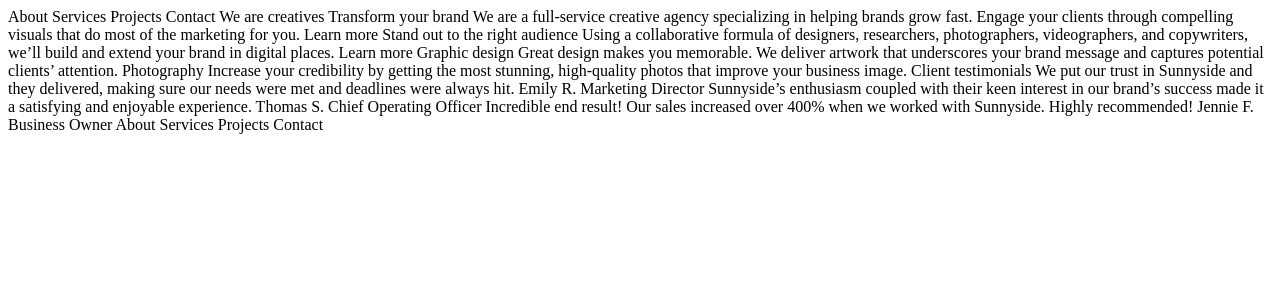
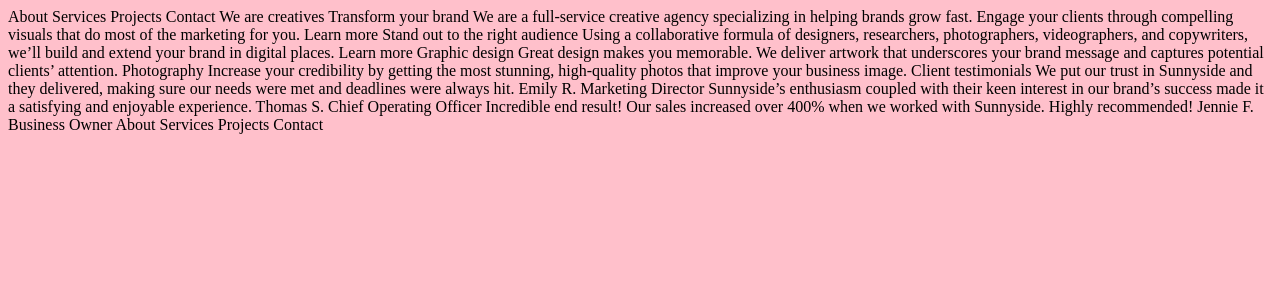
Before and after one commit to Arsalan2078/sunnyside-agency-landing-page, a React (Vite) app: page / in a window 1280 px wide. Shown: the top 300 px of the page. Built offline with nearby package versions, Linux system fonts and the light colour scheme.

Commit message:
sass installed

```diff
--- a/package.json
+++ b/package.json
@@ -11,7 +11,8 @@
   },
   "dependencies": {
     "react": "^19.2.0",
-    "react-dom": "^19.2.0"
+    "react-dom": "^19.2.0",
+    "sass": "^1.97.2"
   },
   "devDependencies": {
     "@eslint/js": "^9.39.1",
--- a/src/main.tsx
+++ b/src/main.tsx
@@ -1,5 +1,6 @@
 import { StrictMode } from "react";
 import { createRoot } from "react-dom/client";
+import "./scss/globals.scss";
 import App from "./App.tsx";
 
 createRoot(document.getElementById("root")!).render(
--- /dev/null
+++ b/src/scss/globals.scss
@@ -0,0 +1,3 @@
+body {
+  background-color: pink;
+}
```
Also changed, not shown: 1 other file (tests, documents, lock files or other folders).
